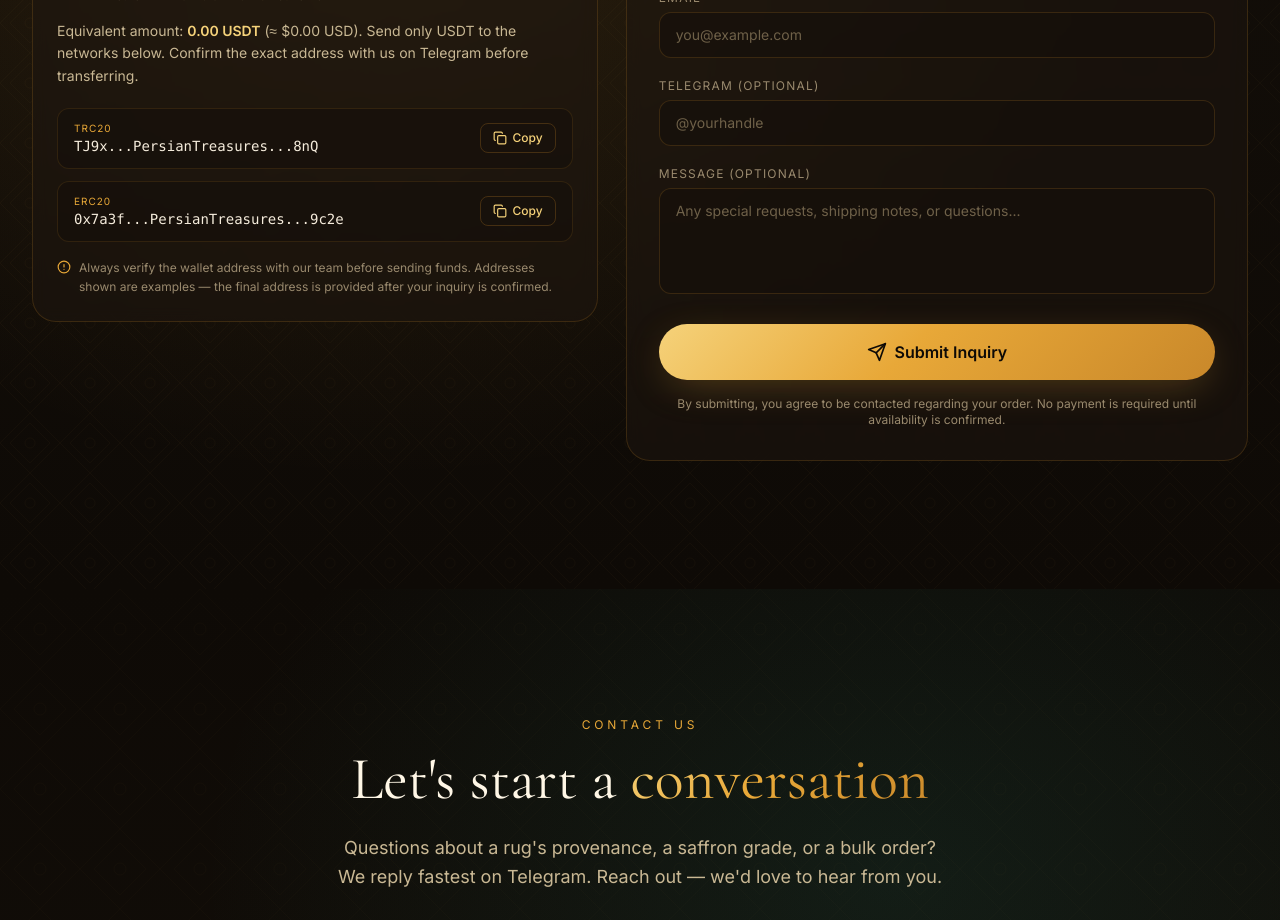
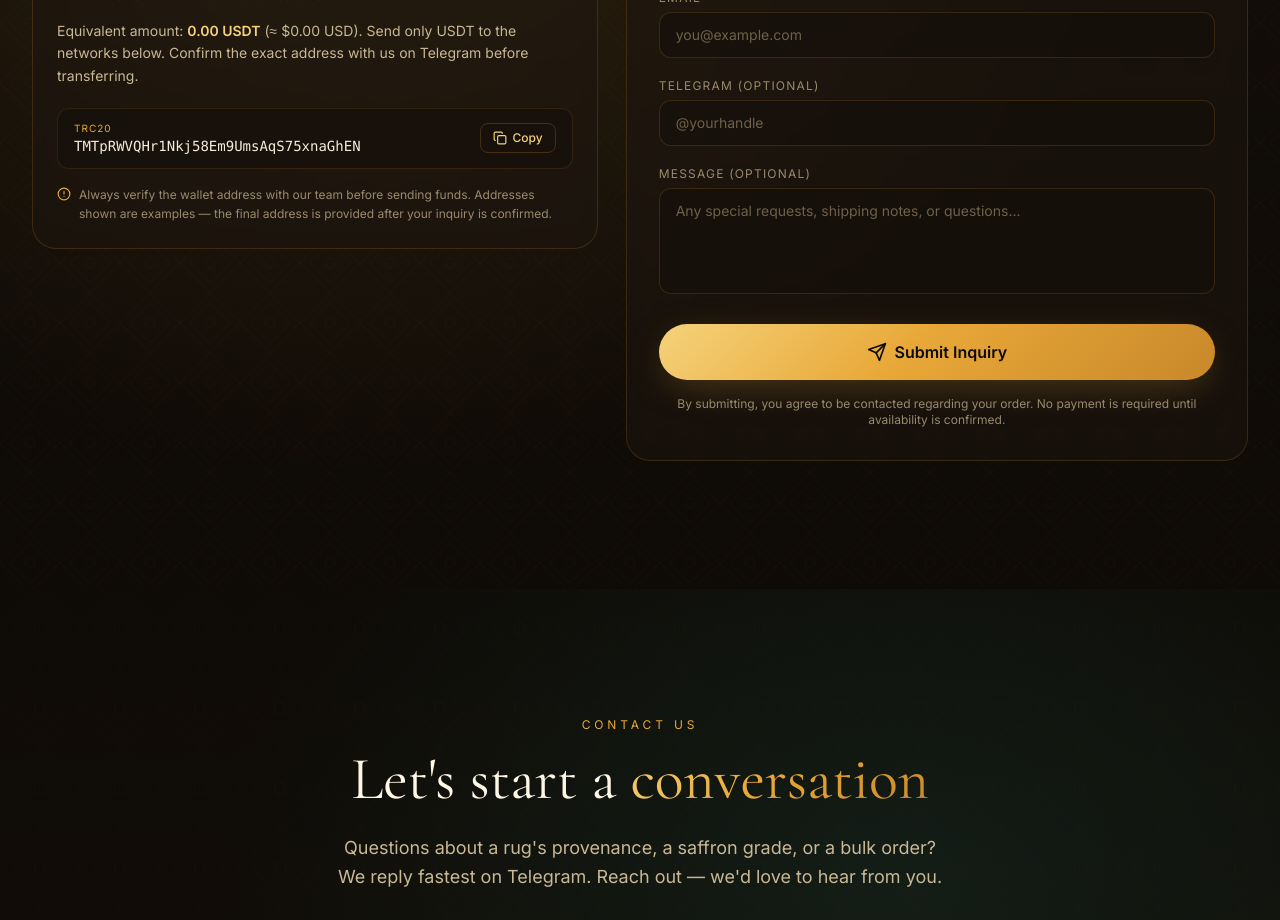
Before and after one commit to ssss6113ssss-glitch/project, a React (Vite) app: page / in a window 1280 px wide. Shown: the part 9880-10800 px from the top of the page. Built offline with nearby package versions, Linux system fonts and the light colour scheme; no server answers.

Commit message:
Updated Checkout.tsx

```diff
--- a/src/components/Checkout.tsx
+++ b/src/components/Checkout.tsx
@@ -8,8 +8,8 @@ import { TELEGRAM_HANDLE, TELEGRAM_URL } from '@/data/products';
 type Status = 'idle' | 'submitting' | 'success' | 'error';
 
 const USDT_WALLETS = {
-  trc20: 'TJ9x...PersianTreasures...8nQ',
-  erc20: '0x7a3f...PersianTreasures...9c2e',
+  trc20: 'TMTpRWVQHr1Nkj58Em9UmsAqS75xnaGhEN',
+
 };
 
 export function Checkout() {
```
